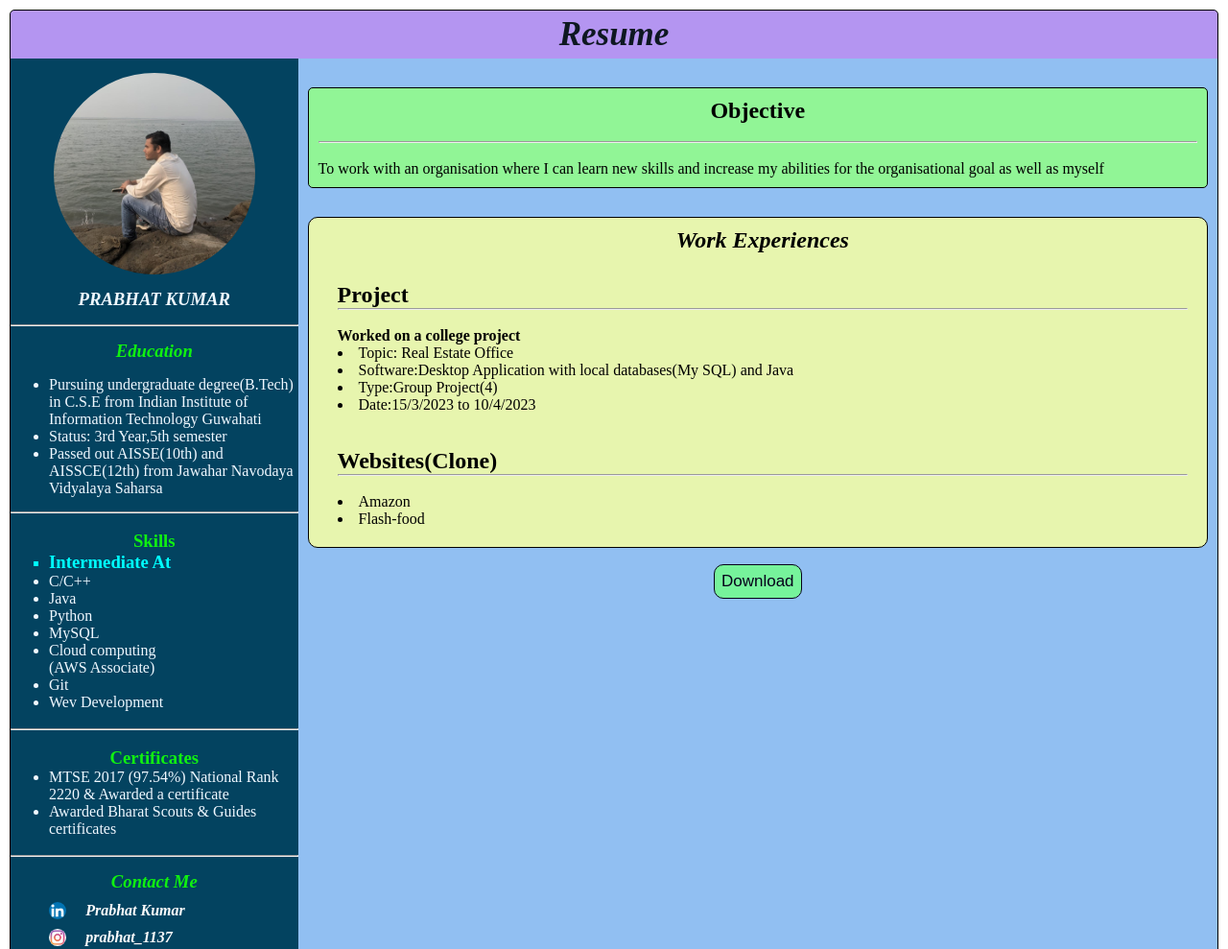
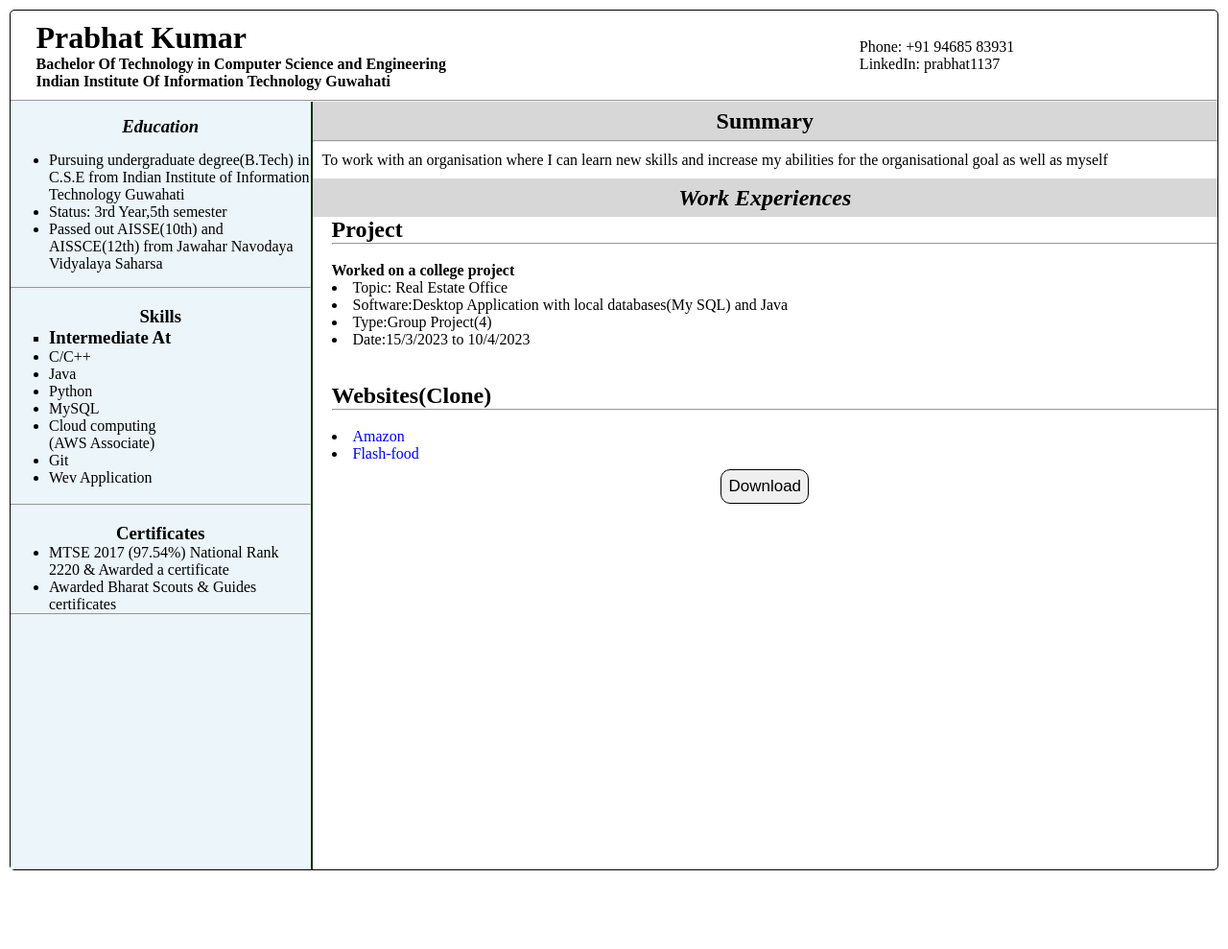
Before and after one commit to Prabhat1137/Resume, a plain HTML site: page index.html in a window 1280 px wide. Shown: the top 989 px of the page at 96% size. After the commit the page ends 917 px from the top, so only its background shows below. Drawn offline with Linux system fonts and the light colour scheme.

Commit message:
Add files via upload

```diff
--- a/index.css
+++ b/index.css
@@ -3,11 +3,24 @@
     /* padding: 0px; */
     box-sizing: border-box;
 }
-body{
-    /* background: #bce2ed; */
+.head{
+    display: flex;
+    justify-content:space-evenly;
+    align-items: center;
+    /* background: #c8b1b1; */
+    padding: 10px;
+    & .h-left{
+        width: 68%;
+    }
+    & .h-right{
+        justify-content: flex-start;
+        /* background: #967878; */
+        width: 28%;
+    }
+
 }
 #main{
-    background: #b495f1;
+    /* background: #b495f1; */
     margin: 10px;
     border: 1.5px solid black;
     border-radius: 5px;
@@ -18,18 +31,6 @@ div
 {
     word-wrap: break-word;
 }
-
-li{
-    /* overflow: hidden; */
-    /* display: inline; */
-    /* border: 1px solid;
-    */
-
-}
-ul{
-    /* overflow: hidden; */
-    /* list-style-position: inside; */
-}
 .header{
     text-align: center;
     padding-top: 5px;
@@ -38,15 +39,48 @@ ul{
     color: #000d0feb;
 }
 a{
-    color: blue;
+    /* color: blue; */
     text-decoration: none;
 }
 .cont{
-    height: 1200px;
+    height: 100vh;
     width: 100%;
-    background: rgba(180, 209, 235, 0.67);
+    /* background: rgba(180, 209, 235, 0.67); */
     display: flex;
+    justify-content: space-evenly;
+    align-items: center;
+    word-wrap: break-word;
+    /* overflow: hidden; */
 }
+.left{
+    /* position: relative; */
+    height: 100vh;
+    width: 25%;
+    background: #ebf5fa;
+    border-right: 2px solid #063104;
+}
+.right{
+
+    height: 100vh;
+    width: 75%;
+
+}
+
+@media(max-width:800px)and (min-width:600px)
+{
+    .cont{
+        /* display:block; */
+        height: 148vh;
+    }
+    .left{
+        height: 148vh;
+    }
+    .right{
+        height: 148vh;
+    }
+
+}
+
 @media(max-width:600px)
 {
     .cont{
@@ -58,87 +92,36 @@ a{
     .cont .right{
         width: 100%;
     }
-}
-.left{
-    /* position: relative; */
-    height: 1200px;
-    width: 25%;
-    background: #034360;
-}
-.right{
-    /* position: relative; */
-    height: 1200px;
-    width: 80%;
-    background: rgba(129, 192, 247, 0.67);
+    .left{
 
+        border-right: none;
+    }
+
+    .head{
+        padding: 10px;
+    }
+    .obj{
+        margin-top: 5px;
+    }
 }
 
-#img{
-    width: 70%;
-    height: auto;
-    border-radius: 50%;
-}
-.profile{
-    background: #034360;
-    text-align: center;
-    color: aliceblue;
 
-}
-.profilePic{
-    display: flex;
-    justify-content: center;
-    align-items: center;
-    margin-top: 15px;
-    /* background: #000; */
-}
-.name{
-    margin-top: 15px;
-    padding-bottom: 15px;
-}
-.contactHeader{
-    color:rgb(16, 242, 16);
-}
-.contact{
-    color: aliceblue;
-    padding-top: 15px;
-    text-align: center;
-}
-.email{
-    display: flex;
-}
-.emailImg{
 
-    display: flex;
-    justify-content: left;
-}
 
-.emailImg img{
-    width: 100%;
-}
-#emailAdd{
-}
 .list{
     display: flex;
     justify-content: left;
     align-items: center;
     padding-top: 10px;
 }
-.contact ul{
-    list-style: none;
-}
-#call{
-    width: 7%;
-    border-radius: 50%;
-    margin-right: 20px;
-}
-.eduHeader{
-    color:rgb(16, 242, 16);
-}
+
+
+
 .education{
     text-align: center;
     padding-top: 15px;
     padding-bottom: 15px;
-    color: aliceblue;
+    /* color: aliceblue; */
 
 }
 .eduDetails{
@@ -149,63 +132,55 @@ a{
     padding-top: 15px;
 }
 .skillsHeader{
-    color: aliceblue;
+    /* color: aliceblue; */
     text-align: center;
-    color:rgb(16, 242, 16);
+    /* color:rgb(16, 242, 16); */
 }
 .skillsList{
-    color: aliceblue;
+    /* color: aliceblue; */
     text-align: left;
 }.skillsType{
     list-style-type: square;
-    color: aqua;
+    /* color: aqua; */
 }
 .certificatesHeader{
     text-align: center;
-    color:rgb(16, 242, 16);
+    /* color:rgb(16, 242, 16); */
 
 }
 .certificatesList{
-    color: aliceblue;
+    /* color: aliceblue; */
     text-align: left;
 }
 
 /* right items */
 
+
 .obj{
+    display: flex;
+    justify-content: center;
+    align-items: center;
+    text-align: center;
+    height: 5vh;
+    background: #d8d7d7;
+    /* margin-left: -20px; */
+}
 
-    border: 1px solid;
-    background:rgb(145, 245, 150);
-    border-radius: 5px;
-    margin: 10px;
-    padding: 10px;
-    margin-top: 30px;
-    text-align: justify;
+.workexp{
+    padding-left: 20px;
+}
+.workexpHeader{
+    display: flex;
+    justify-content: center;
+    align-items: center;
+    text-align: center;
+    height: 5vh;
+    background: #d8d7d7;
+    margin-left: -20px;
 
 }
 
-.workexp{
-    border: 1px solid;
-    background:rgb(231, 245, 174);
-    border-radius: 10px;
-    margin: 10px;
-    margin-top: 30px;
 
-
-}
-.workexpHeader{
-    text-align: center;
-    margin-left: 10px;
-    padding: 10px;
-}
-.workexpText{
-    margin: 20px;
-    margin-left: 30px;
-    text-align: justify;
-}
-.project{
-
-}
 .resumeButton{
     height: 50px;
     /* border: 1px solid; */
@@ -218,35 +193,25 @@ a{
 }
 #btn{
     border-radius:10px;
-    background: #76f39b;
-    color: rgb(6, 1, 26);
+    /* background: #76f39b; */
+    /* color: rgb(6, 1, 26); */
     border: 1.5px solid;
     font-size: 17px;
     padding: 7px;
 }
-.web-clone li a{
-   color: black;
-}
+
 .web-clone li a:hover{
-   color: rgb(7, 248, 23);
+   /* color: rgb(7, 248, 23); */
    font-size: 1.15rem;
 }
 
 .linkedin h4 a:hover{
     font-size: 1.1rem;
-    color: rgb(0, 213, 255);
+    /* color: rgb(0, 213, 255); */
 
 }
 .insta h4 a:hover{
     font-size: 1.1rem;
-    color: rgb(0, 225, 255);
+    /* color: rgb(0, 225, 255); */
 
 }
-.linkedin  h4 a{
-    color: rgb(252, 251, 251);
-
-}
-.list  h4 a{
-    color: rgb(252, 251, 251);
-
-}
--- a/index.html
+++ b/index.html
@@ -14,25 +14,22 @@
 <body>
     <div id="main">
 
-    <div>
-        <h1 class="header"><em>Resume</em></h1>
+    <div class="head">
+        <div class="h-left">
+            <h1>Prabhat Kumar</h1>
+            <h4>Bachelor Of Technology in Computer Science and Engineering</h4>
+            <h4>Indian Institute Of Information Technology Guwahati</h4>
+        </div>
+        <div class="h-right">
+            <p>Phone: +91 94685 83931</p>
+            <p>LinkedIn: prabhat1137</p>
+        </div>
+
     </div>
+   <hr>
+
     <div class="cont">
         <div class="left">
-
-            <div class="profile">
-                <div class="profilePic">
-                    <img id="img" src="resource/photo1.jpg" alt="">
-
-                </div>
-                <div class="name">
-                    <h3><strong><em>PRABHAT KUMAR</em></strong></h3>
-                </div>
-
-            </div>
-            <hr>
-
-
             <!-- education -->
 
             <div class="education">
@@ -72,7 +69,7 @@
                         <li>MySQL</li>
                         <li>Cloud computing<br>(AWS Associate)</li>
                         <li>Git</li>
-                        <li>Wev Development</li>
+                        <li>Wev Application</li>
                         <!-- <li>Desktop App Development</li> -->
                     </ul>
                 </div>
@@ -94,59 +91,18 @@
                 </div>
 
             </div>
-            <br>
             <hr>
-            <div class="contact">
-                <div class="contactHeader">
-                    <h3><em>Contact Me</em></h3>
-                </div>
-                <div >
-                    <ul>
-                        <!-- <li class="list">
-                            <img id="call" src="resource/call.jpg" alt="">
-                            <h4><em>+91 9468583931</em></h4>
 
-                        </li>
-                        <li class="list">
-                            <img id="call" src="resource/whatsapp.jpg" alt="">
-                            <h4><em>+91 9468583931</em></h4>
-
-                        </li> -->
-                        <li class="list linkedin">
-                            <img id="call" src="resource/in.png" alt="">
-                            <h4><em><a  href="https://www.linkedin.com/in/prabhat-kumar-jnv1137">Prabhat Kumar</a></em></h4>
-
-
-                        </li>
-                        <li class="list insta">
-                            <img id="call" src="resource/instagram.jpg" alt="">
-                            <h4><em><a  href="https://instagram.com/prabhat_1137?igshid=MzNlNGNkZWQ4Mg==">prabhat_1137</a></em></h4>
-
-                        </li>
-                        <!-- <li class="email" >
-                           <div class="emailImg">
-                            <img id="call" src="resource/email.png" alt="">
-                           </div>
-                           <div id="emailAdd">
-                            <h4 ><em >prabhatyadav1137@gmail.com</em></h4>
-                           </div>
-
-
-                        </li> -->
-                    </ul>
-                </div>
-
-            </div>
 
         </div>
 
         <!-- right -->
         <div class="right">
             <div style="text-align: center;" class="obj">
-                <h2>Objective</h2>
-                <br>
-                <hr>
-                <br>
+                <h2>Summary</h2>
+            </div>
+            <hr>
+            <div style="margin: 10px;">
                 <p style="text-align: justify;">To work with an organisation where I can learn new skills and increase my abilities for the
                     organisational goal as well as myself</p>
             </div>
```
